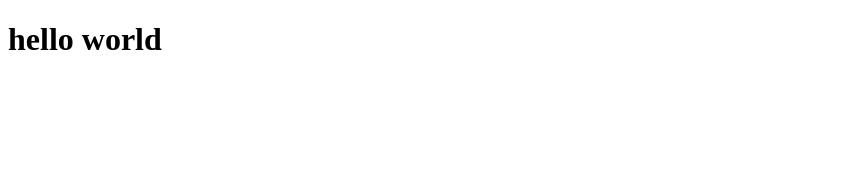
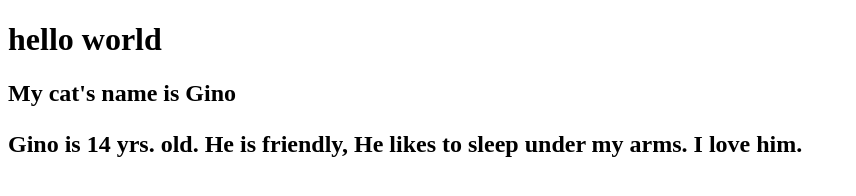
Before and after one commit to marimar4025/UP-proyect-design-, a plain HTML site: page index.html in a window 1280 px wide. Shown: the whole page, without its empty margins (0-856 px from the left). Drawn offline with Linux system fonts and the light colour scheme.

Commit message:
Add my cat story

```diff
--- a/index.html
+++ b/index.html
@@ -8,5 +8,8 @@
 </head>
 <body>
 <h1>hello world</h1>
+<h2>My cat's name is Gino
+    <p>Gino is 14 yrs. old. He is friendly, He likes  to sleep under my arms. I love him.</p>
+</h2>
 </body>
 </html>
```
